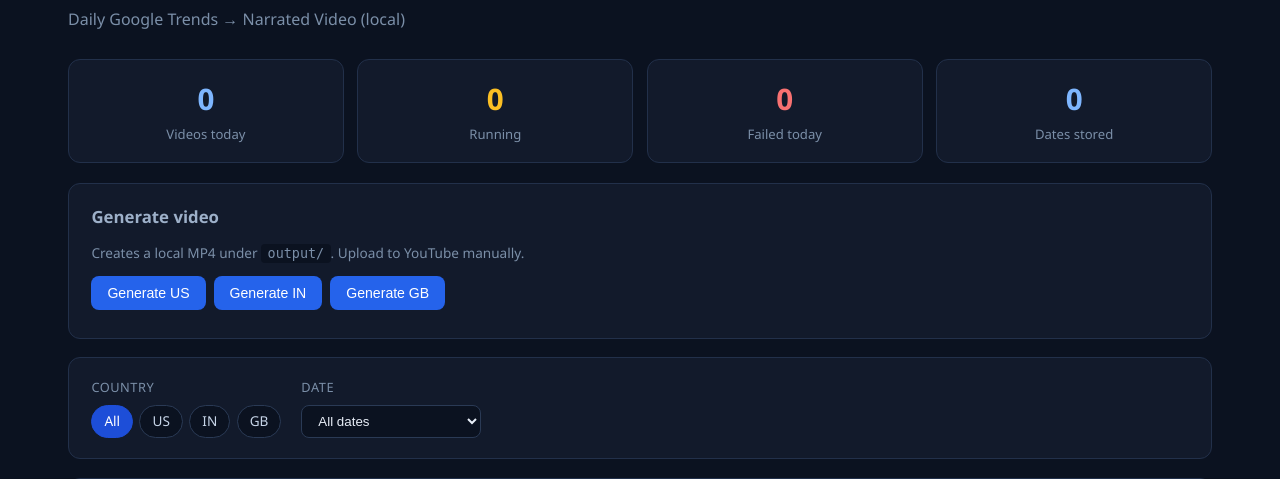
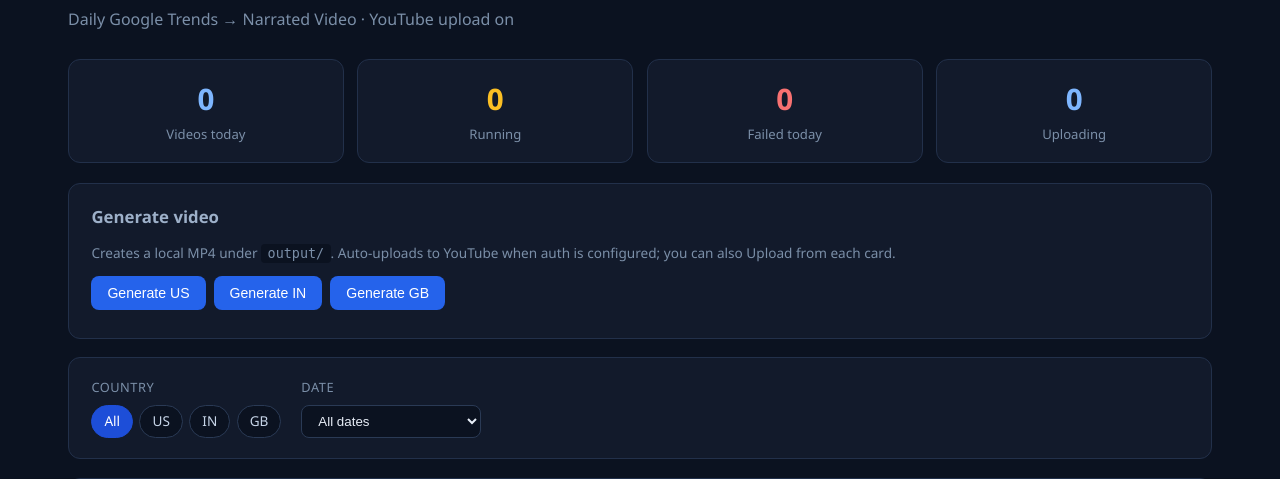
Before and after one commit to bastianjosekottekudy-cmyk/trends-video-pipeline, a FastAPI app: page / in a window 1280 px wide. Shown: the part 66-545 px from the top of the page. Run offline with FastAPI, Linux system fonts and the light colour scheme; data that the repository does not hold is empty.

Commit message:
Add YouTube upload status UI and clean narration speech.
Enable auto/manual upload with upload_status tracking, and strip HTML entities and publisher crumbs from TTS.

Co-authored-by: Cursor <cursoragent@cursor.com>

```diff
--- a/config/pipeline.yaml
+++ b/config/pipeline.yaml
@@ -33,9 +33,9 @@ script:
 images:
   providers: [wikimedia, openverse, news_og]
 
-# Automatic upload is future scope — videos are stored locally for manual upload.
+# Auto-upload after generate when secrets/token.json (or YOUTUBE_REFRESH_TOKEN) is set.
 youtube:
-  enabled: false
+  enabled: true
   category_id: "25"
   privacy: public
   made_for_kids: false
--- a/src/web/app.py
+++ b/src/web/app.py
@@ -16,7 +16,7 @@ from fastapi.responses import FileResponse, HTMLResponse, JSONResponse
 from fastapi.staticfiles import StaticFiles
 from fastapi.templating import Jinja2Templates
 
-from src.config import OUTPUT_DIR, load_countries, local_run_date
+from src.config import OUTPUT_DIR, get_country, load_countries, local_run_date, load_pipeline_config
 from src.db import store
 from src.naming import title_from_video_path
 from src.pipeline import run_country_pipeline
@@ -32,6 +32,12 @@ app.mount("/static", StaticFiles(directory=str(WEB_DIR / "static")), name="stati
 
 _running_lock = threading.Lock()
 _running_countries: set[str] = set()
+_upload_lock = threading.Lock()
+_uploading_runs: set[int] = set()
+
+
+def _youtube_enabled() -> bool:
+    return bool(load_pipeline_config().get("youtube", {}).get("enabled", False))
 
 
 def _parse_json_field(value: str | None) -> Any:
@@ -187,6 +193,16 @@ def _delete_run_artifacts(run: dict[str, Any]) -> list[str]:
     return deleted
 
 
+def _normalize_upload_status(run: dict[str, Any]) -> str:
+    status = (run.get("upload_status") or "none").strip().lower()
+    if status in ("uploading", "failed", "uploaded"):
+        return status
+    yt_id = (run.get("youtube_video_id") or "").strip()
+    if yt_id and yt_id != "skipped":
+        return "uploaded"
+    return "none"
+
+
 def _enrich_run(run: dict[str, Any]) -> dict[str, Any]:
     run["duration"] = _duration(run.get("started_at"), run.get("finished_at"))
     run["trend_count"] = _trend_count(run)
@@ -196,13 +212,69 @@ def _enrich_run(run: dict[str, Any]) -> dict[str, Any]:
         country_name=run.get("country_name") or "",
         run_date=run.get("run_date") or "",
     )
-    if run.get("status") == "success" and not run["has_video"]:
+    upload_status = _normalize_upload_status(run)
+    run["upload_status"] = upload_status
+    yt_id = (run.get("youtube_video_id") or "").strip()
+    run["is_uploaded"] = upload_status == "uploaded" and bool(yt_id) and yt_id != "skipped"
+    run["youtube_url"] = (
+        f"https://www.youtube.com/watch?v={yt_id}" if run["is_uploaded"] else ""
+    )
+    run["can_upload"] = bool(run["has_video"] and run.get("status") != "running")
+    run["upload_label"] = (
+        "Re-upload"
+        if upload_status in ("uploaded", "failed")
+        else "Upload"
+    )
+
+    if upload_status == "uploading":
+        run["display_status"] = "uploading"
+    elif run["is_uploaded"]:
+        run["display_status"] = "uploaded"
+    elif upload_status == "failed" and run["has_video"]:
+        run["display_status"] = "upload-failed"
+    elif run.get("status") == "success" and not run["has_video"]:
         run["display_status"] = "missing"
     elif run.get("status") == "success" and run["has_video"]:
         run["display_status"] = "ready"
     else:
         run["display_status"] = run.get("status")
     return run
+
+
+def _upload_run_video(run_id: int) -> None:
+    run = store.get_run(run_id)
+    if not run:
+        return
+    try:
+        path = _safe_video_path(run)
+    except HTTPException as exc:
+        store.set_upload_status(run_id, "failed", upload_error=str(exc.detail))
+        store.append_step_log(run_id, "upload", f"Upload failed: {exc.detail}")
+        return
+
+    try:
+        country = get_country(str(run["country_code"]))
+    except ValueError as exc:
+        store.set_upload_status(run_id, "failed", upload_error=str(exc))
+        return
+
+    trends = _parse_json_field(run.get("trends_json")) or []
+    news = _parse_json_field(run.get("news_json")) or {}
+    if not isinstance(trends, list):
+        trends = []
+    if not isinstance(news, dict):
+        news = {}
+
+    from src.pipeline import _attempt_youtube_upload
+
+    _attempt_youtube_upload(
+        run_id,
+        str(path),
+        country,
+        trends,
+        news,
+        str(run.get("run_date") or local_run_date(country)),
+    )
 
 
 def _group_by_date(runs: list[dict[str, Any]]) -> list[dict[str, Any]]:
@@ -220,7 +292,10 @@ def _scheduled_run(country_code: str) -> None:
             return
         _running_countries.add(country_code)
     try:
-        run_country_pipeline(country_code, skip_upload=True)
+        run_country_pipeline(
+            country_code,
+            skip_upload=not _youtube_enabled(),
+        )
     except Exception:
         logger.exception("Scheduled run failed for %s", country_code)
     finally:
@@ -241,6 +316,10 @@ async def index(
     available_dates = store.list_run_dates()
     next_runs = get_next_run_times()
     has_running = any(r["status"] == "running" for r in runs) or stats.get("running", 0) > 0
+    has_uploading = (
+        any(r.get("upload_status") == "uploading" for r in runs)
+        or stats.get("uploading", 0) > 0
+    )
     return templates.TemplateResponse(
         request,
         "index.html",
@@ -253,6 +332,8 @@ async def index(
             "filter_country": (country or "").upper(),
             "filter_date": date or "",
             "has_running": has_running,
+            "has_uploading": has_uploading,
+            "youtube_enabled": _youtube_enabled(),
         },
     )
 
@@ -308,6 +389,8 @@ async def api_delete_run(run_id: int) -> JSONResponse:
         raise HTTPException(status_code=404, detail="Run not found")
     if run.get("status") == "running":
         raise HTTPException(status_code=409, detail="Cannot delete a running job")
+    if (run.get("upload_status") or "") == "uploading":
+        raise HTTPException(status_code=409, detail="Cannot delete while uploading")
 
     deleted_paths = _delete_run_artifacts(run)
     store.delete_run(run_id)
@@ -315,6 +398,36 @@ async def api_delete_run(run_id: int) -> JSONResponse:
     return JSONResponse(
         {"ok": True, "run_id": run_id, "deleted_paths": deleted_paths}
     )
+
+
+@app.post("/api/runs/{run_id}/upload")
+async def api_upload_run(run_id: int, background_tasks: BackgroundTasks) -> JSONResponse:
+    run = store.get_run(run_id)
+    if not run:
+        raise HTTPException(status_code=404, detail="Run not found")
+    if run.get("status") == "running":
+        raise HTTPException(status_code=409, detail="Wait for generation to finish")
+    if not _video_exists(run):
+        raise HTTPException(status_code=400, detail="No local video to upload")
+    if (run.get("upload_status") or "") == "uploading":
+        raise HTTPException(status_code=409, detail="Upload already in progress")
+
+    with _upload_lock:
+        if run_id in _uploading_runs:
+            raise HTTPException(status_code=409, detail="Upload already in progress")
+        _uploading_runs.add(run_id)
+
+    store.set_upload_status(run_id, "uploading", upload_error=None)
+
+    def _bg() -> None:
+        try:
+            _upload_run_video(run_id)
+        finally:
+            with _upload_lock:
+                _uploading_runs.discard(run_id)
+
+    background_tasks.add_task(_bg)
+    return JSONResponse({"run_id": run_id, "status": "uploading"})
 
 
 @app.get("/api/countries")
@@ -367,7 +480,7 @@ async def api_trigger(
                     code,
                     trends_provider="mock" if mock else "http",
                     news_provider="mock" if mock else "google_news_rss",
-                    skip_upload=True,
+                    skip_upload=not _youtube_enabled(),
                     existing_run_id=rid,
                 )
             except Exception:
@@ -386,7 +499,7 @@ async def api_trigger(
             code,
             trends_provider="mock" if mock else "http",
             news_provider="mock" if mock else "google_news_rss",
-            skip_upload=True,
+            skip_upload=not _youtube_enabled(),
         )
     finally:
         with _running_lock:
--- a/src/web/static/style.css
+++ b/src/web/static/style.css
@@ -167,10 +167,21 @@ select {
 
 .badge-ready,
 .badge-success { background: #14532d; color: #4ade80; }
+.badge-uploaded { background: #0c4a6e; color: #7dd3fc; }
+.badge-uploading { background: #312e81; color: #c4b5fd; }
+.badge-upload-failed { background: #4c0519; color: #fb7185; }
 .badge-failed { background: #450a0a; color: #f87171; }
 .badge-missing { background: #3b1f0b; color: #fdba74; }
 .badge-running { background: #422006; color: #fbbf24; }
 .badge-pending { background: #1e293b; color: #94a3b8; }
+
+.btn-upload {
+  background: #b91c1c;
+}
+.btn-upload:hover { background: #991b1b; }
+
+.yt-link a { color: #7dd3fc; }
+.upload-error { color: #fb7185; }
 
 .btn {
   background: #2563eb;
--- a/src/web/templates/index.html
+++ b/src/web/templates/index.html
@@ -5,7 +5,7 @@
   <meta name="viewport" content="width=device-width, initial-scale=1.0">
   <title>Trends Video Library</title>
   <link rel="stylesheet" href="/static/style.css">
-  {% if has_running %}
+  {% if has_running or has_uploading %}
   <meta http-equiv="refresh" content="15">
   {% endif %}
 </head>
@@ -13,7 +13,7 @@
   <header class="site-header">
     <div>
       <h1>Trends Video Library</h1>
-      <p class="subtitle">Daily Google Trends → Narrated Video (local)</p>
+      <p class="subtitle">Daily Google Trends → Narrated Video{% if youtube_enabled %} · YouTube upload on{% endif %}</p>
     </div>
     <div class="header-actions">
       <label class="toggle">
@@ -37,15 +37,22 @@
       <div class="card-label">Failed today</div>
     </div>
     <div class="card">
-      <div class="card-value">{{ available_dates|length }}</div>
-      <div class="card-label">Dates stored</div>
+      <div class="card-value">{{ stats.uploading or 0 }}</div>
+      <div class="card-label">Uploading</div>
     </div>
   </section>
 
   <section class="panel generate-panel">
     <div class="panel-head">
       <h2>Generate video</h2>
-      <p class="hint">Creates a local MP4 under <code>output/</code>. Upload to YouTube manually.</p>
+      <p class="hint">
+        Creates a local MP4 under <code>output/</code>.
+        {% if youtube_enabled %}
+        Auto-uploads to YouTube when auth is configured; you can also Upload from each card.
+        {% else %}
+        YouTube auto-upload is off — use Upload on a card after enabling it.
+        {% endif %}
+      </p>
     </div>
     <div class="trigger-row">
       {% for country in countries %}
@@ -127,13 +134,23 @@
           {% else %}
           <div class="placeholder">No video file</div>
           {% endif %}
+          {% if run.is_uploaded and run.youtube_url %}
+          <p class="meta yt-link"><a href="{{ run.youtube_url }}" target="_blank" rel="noopener">Watch on YouTube</a></p>
+          {% elif run.upload_status == 'failed' and run.upload_error %}
+          <p class="meta upload-error">Upload failed — retry below</p>
+          {% elif run.upload_status == 'uploading' %}
+          <p class="meta">Uploading to YouTube…</p>
+          {% endif %}
           <div class="card-actions">
             {% if run.has_video %}
             <a class="btn btn-small" href="/videos/{{ run.id }}/file">Play</a>
             <a class="btn btn-small btn-secondary" href="/videos/{{ run.id }}/download">Download</a>
+            {% if run.can_upload and run.upload_status != 'uploading' %}
+            <button type="button" class="btn btn-small btn-upload" onclick="uploadRun({{ run.id }})">{{ run.upload_label }}</button>
+            {% endif %}
             {% endif %}
             <a class="btn btn-small btn-ghost" href="/runs/{{ run.id }}">Details</a>
-            {% if run.status != 'running' %}
+            {% if run.status != 'running' and run.upload_status != 'uploading' %}
             <button type="button" class="btn btn-small btn-danger" onclick='deleteRun({{ run.id }}, {{ run.video_title|tojson }})'>Delete</button>
             {% endif %}
           </div>
@@ -185,6 +202,20 @@
         alert('Error: ' + e.message);
       }
     }
+
+    async function uploadRun(id) {
+      try {
+        const res = await fetch('/api/runs/' + id + '/upload', { method: 'POST' });
+        const data = await res.json();
+        if (res.ok) {
+          location.reload();
+        } else {
+          alert(data.detail || 'Upload failed to start');
+        }
+      } catch (e) {
+        alert('Error: ' + e.message);
+      }
+    }
   </script>
 </body>
 </html>
```
Also changed, not shown: src/db/store.py (+85 -18 lines), src/pipeline.py (+54 -10 lines), src/script/generator.py (+67 -9 lines), src/web/templates/run_detail.html (+41 -3 lines), src/youtube/uploader.py (+65 -27 lines), 1 other file.
